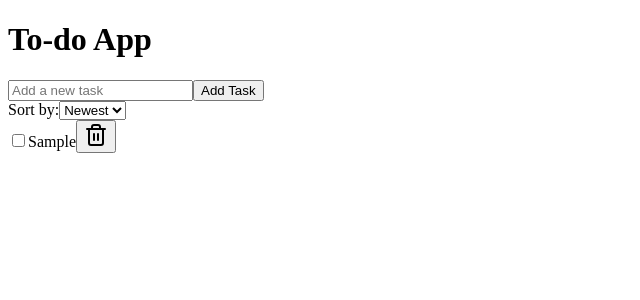
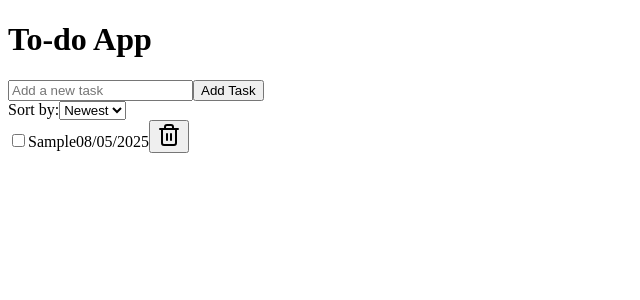
Before and after one commit to AlexDegerman/to-do-app-ts, a React (Vite) app: page / in a window 1280 px wide. Both pictures are taken after typing "Sample" into the empty fields and a click on the button "Add Task". Shown: the top 300 px of the page, without its empty margins (0-640 px from the left). Built offline with nearby package versions, Linux system fonts and the light colour scheme.

Commit message:
Add creation date to tasks

```diff
--- a/src/components/ToDoItem.tsx
+++ b/src/components/ToDoItem.tsx
@@ -8,6 +8,13 @@ interface ToDoItemProps {
 }
 
 const ToDoItem = ({ task, toggleComplete, deleteTask }: ToDoItemProps) => {
+  const formatDate = (timestamp: number) => {
+    return new Date(timestamp).toLocaleDateString("en-GB", {
+      day: "2-digit",
+      month: "2-digit",
+      year: "numeric",
+    })
+  }
 
   return (
     <div>
@@ -16,6 +23,7 @@ const ToDoItem = ({ task, toggleComplete, deleteTask }: ToDoItemProps) => {
       onChange={() => toggleComplete(task.id)}
       />
       <span>{task.text}</span>
+      <span>{formatDate(task.id)}</span>
       <button onClick={() => deleteTask(task.id)}><Trash2Icon/></button>
     </div>
   )
```
